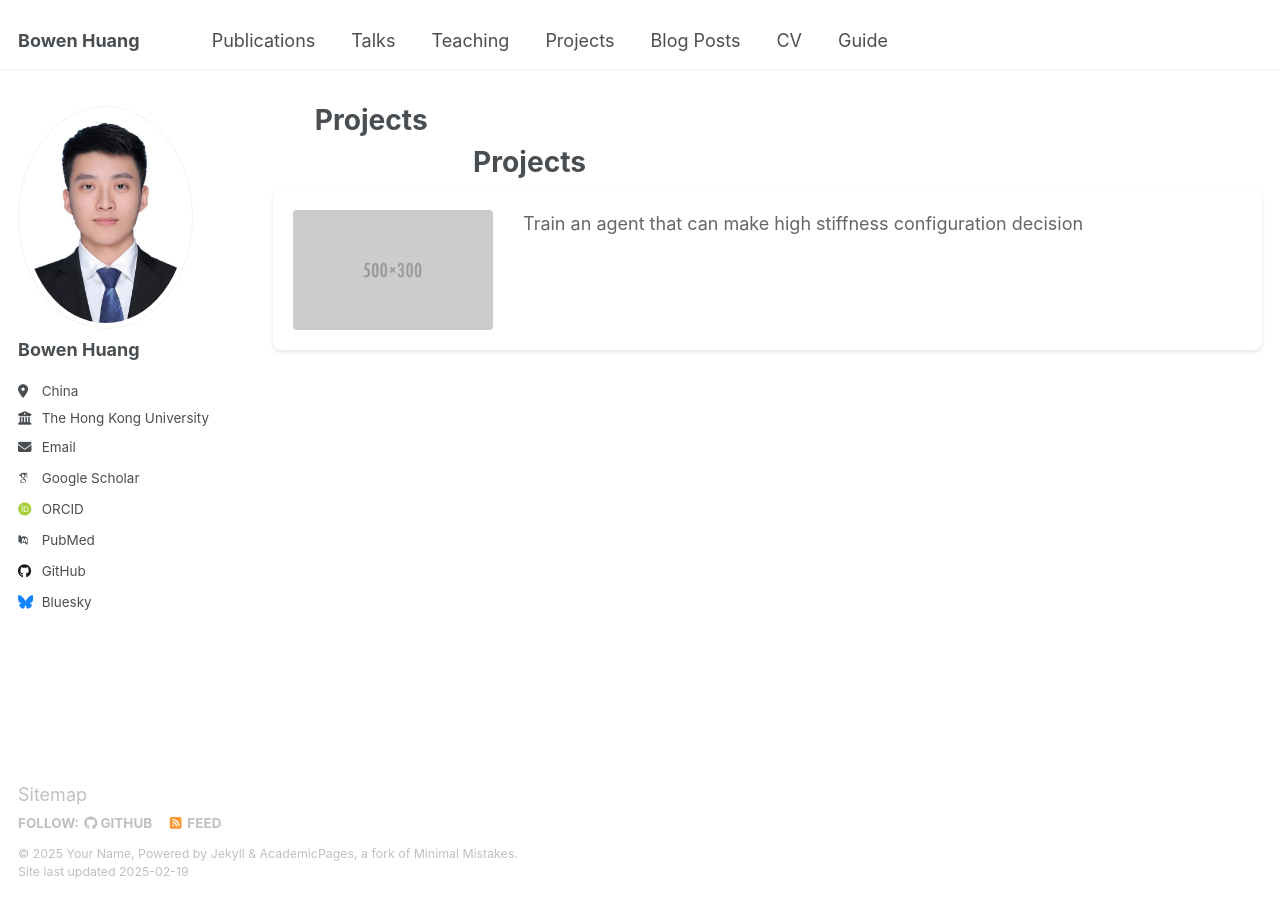
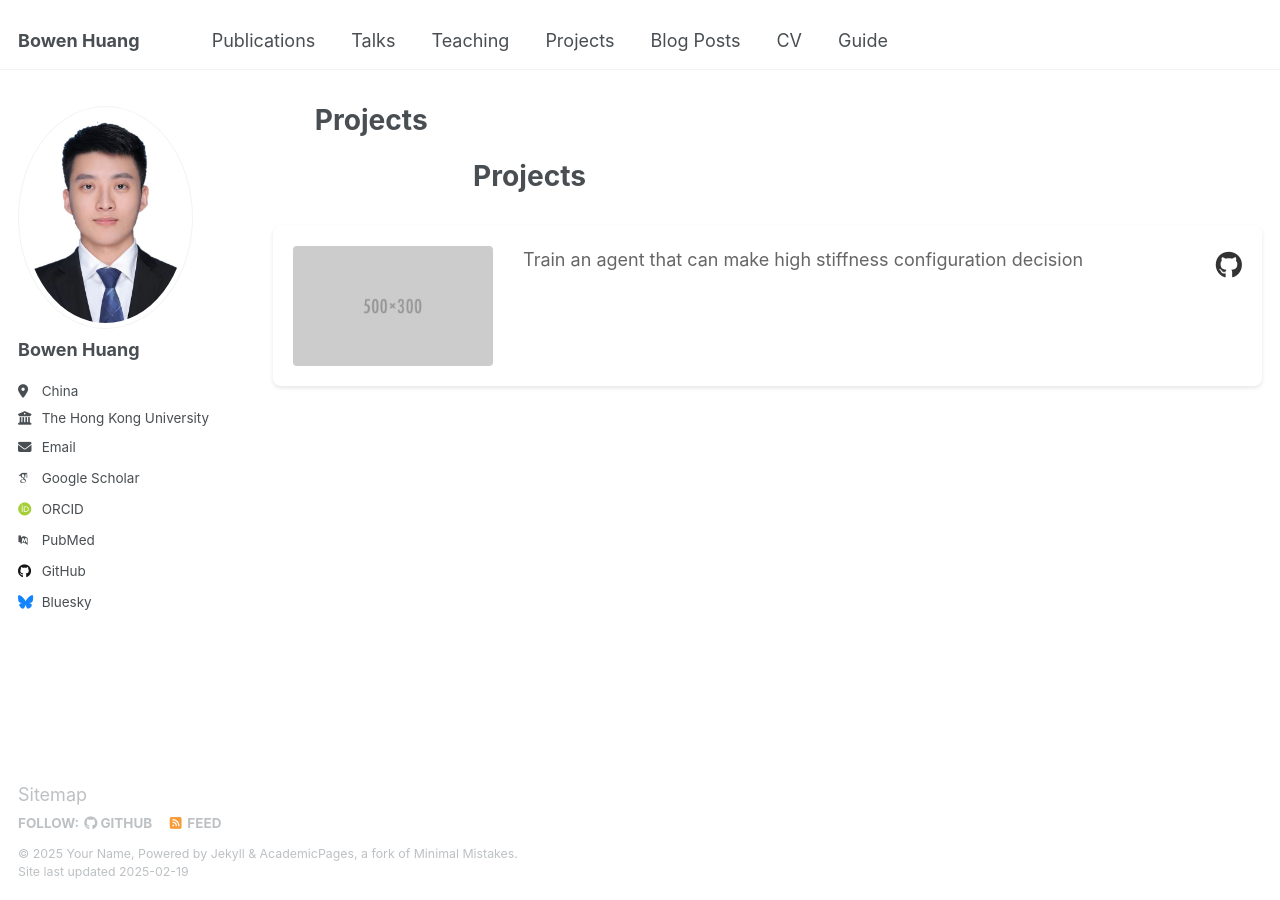
Before and after one commit to WangSuhan/WangSuhan.github.io, a Jekyll site: the page built from _pages/projects.html, in a window 1280 px wide. Built offline with Jekyll 4.4.1, drawn with Linux system fonts in a browser that asks for light colours; some web fonts are replaced.

Commit message:
Update projects.html

```diff
--- a/_pages/projects.html
+++ b/_pages/projects.html
@@ -7,6 +7,7 @@ author_profile: true
 
 <div class="archive">
   <h1 class="page__title" style="margin-left: -200px;">Projects</h1>
+  <div class="project-list" style="margin-top: 2em;">
     {% for post in site.projects %}
       <div class="project-item" style="margin-bottom: 2em; margin-left: -400px;">
         <div class="project-container">
@@ -16,16 +17,13 @@ author_profile: true
             </div>
           {% endif %}
           <div class="project-content">
-          <h2 class="project-title">
             {% if post.repository_url %}
+              <div class="project-link">
                 <a href="{{ post.repository_url }}" target="_blank">
-                {{ post.title }}
                   <i class="fab fa-github" aria-hidden="true"></i>
                 </a>
-            {% else %}
-              {{ post.title }}
+              </div>
             {% endif %}
-          </h2>
             {% if post.excerpt %}
               <div class="project-excerpt">
                 {{ post.excerpt }}
@@ -39,6 +37,7 @@ author_profile: true
       </div>
     {% endfor %}
   </div>
+</div>
 
 <style>
 .archive {
@@ -48,17 +47,18 @@ author_profile: true
 
 .page__title {
   position: relative !important;
-  margin-left: -200px !important;  /* 标题左移量改为-200px */
+  margin-left: -200px !important;
+  margin-bottom: 1em !important;
+}
+
+.project-list {
+  margin-top: 2em !important;
 }
 
 .project-item {
   position: relative !important;
   margin-left: -400px !important;
-}
-
-/* 隐藏第二个Projects标题 */
-.project-title:first-child {
-  display: none !important;
+  margin-bottom: 2em !important;
 }
 
 .project-container {
@@ -89,19 +89,22 @@ author_profile: true
   min-width: 0 !important;
   width: calc(100% - 230px) !important;
   padding-left: 0 !important;
+  position: relative !important;
 }
 
-.project-title {
-  margin: 0 0 15px 0 !important;
+.project-link {
+  position: absolute !important;
+  top: 0 !important;
+  right: 0 !important;
+}
+
+.project-link a {
+  text-decoration: none !important;
+  color: #333 !important;
   font-size: 1.5em !important;
 }
 
-.project-title a {
-  text-decoration: none !important;
-  color: #333 !important;
-}
-
-.project-title a:hover {
+.project-link a:hover {
   color: #0366d6 !important;
 }
 
@@ -115,10 +118,19 @@ author_profile: true
   line-height: 1.6 !important;
 }
 
+/* 确保内容正确显示 */
+.project-body > * {
+  margin-bottom: 1em !important;
+}
+
+.project-body > *:last-child {
+  margin-bottom: 0 !important;
+}
+
 @media screen and (max-width: 768px) {
   .page__title,
   .project-item {
-    margin-left: 0 !important;  /* 移动端取消左移 */
+    margin-left: 0 !important;
     padding: 0 20px !important;
   }
 
```
Lines whose indentation alone changed are shown as unchanged.
